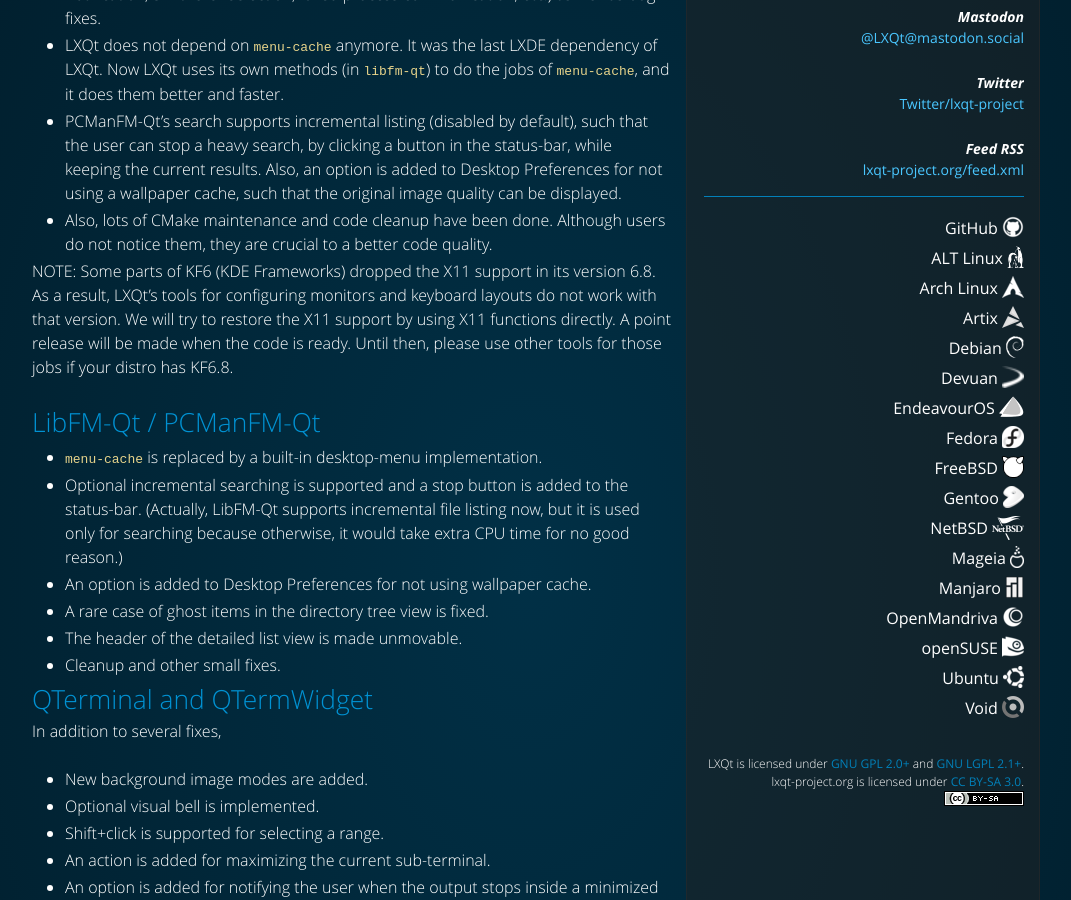
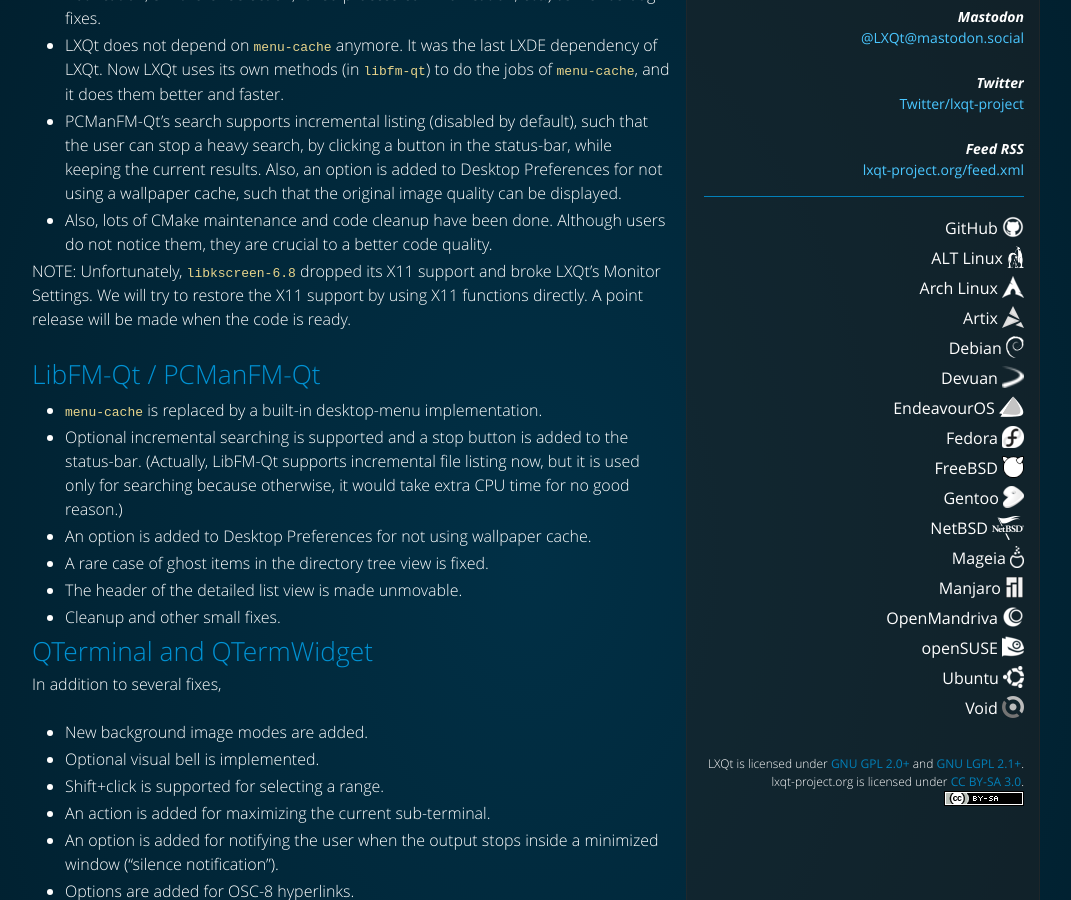
Before and after one commit to lxqt/lxqt.github.io, a Jekyll site: the page built from _posts/2026-11-05-release-2.5.0.md, in a window 1280 px wide and 900 px high, scrolled down 449 px. Shown: the whole window, without its empty margins (112-1183 px from the left). Built offline with Jekyll 4.4.1, drawn with Linux system fonts in a browser that asks for light colours.

Commit message:
Updated announcement

```diff
--- a/_posts/2026-11-05-release-2.5.0.md
+++ b/_posts/2026-11-05-release-2.5.0.md
@@ -19,7 +19,7 @@
  * PCManFM-Qt's search supports incremental listing (disabled by default), such that the user can stop a heavy search, by clicking a button in the status-bar, while keeping the current results. Also, an option is added to Desktop Preferences for not using a wallpaper cache, such that the original image quality can be displayed.
  * Also, lots of CMake maintenance and code cleanup have been done. Although users do not notice them, they are crucial to a better code quality.
 
-NOTE: Some parts of KF6 (KDE Frameworks) dropped the X11 support in its version 6.8. As a result, LXQt's tools for configuring monitors and keyboard layouts do not work with that version. We will try to restore the X11 support by using X11 functions directly. A point release will be made when the code is ready. Until then, please use other tools for those jobs if your distro has KF6.8.
+NOTE: Unfortunately, `libkscreen-6.8` dropped its X11 support and broke LXQt's Monitor Settings. We will try to restore the X11 support by using X11 functions directly. A point release will be made when the code is ready.
 
 ## LibFM-Qt / PCManFM-Qt
 
```
